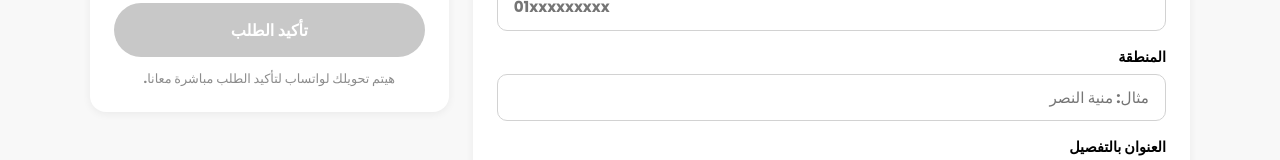
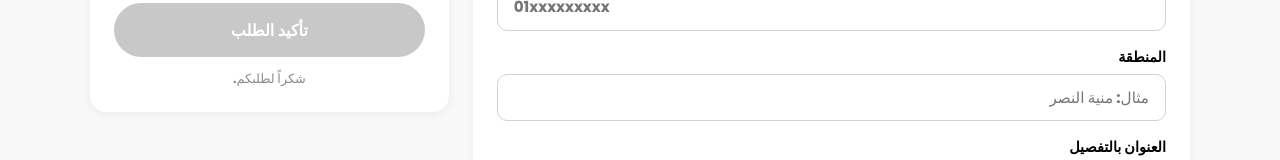
Before and after one commit to my545447-lab/INSTA-FOOD, a website: page checkout.html in a window 1280 px wide. Shown: the part 356-516 px from the top of the page. Drawn offline with Linux system fonts and the light colour scheme; a script that the page names is missing.

Commit message:
اكد الطلب

```diff
--- a/checkout.html
+++ b/checkout.html
@@ -68,7 +68,7 @@
                     <button type="submit" form="checkout-form" class="confirm-checkout-btn">
                         تأكيد الطلب
                     </button>
-                    <p class="checkout-note">هيتم تحويلك لواتساب لتأكيد الطلب مباشرة معانا.</p>
+                    <p class="checkout-note">شكراً لطلبكم.</p>
                 </div>
 
             </div>
```
